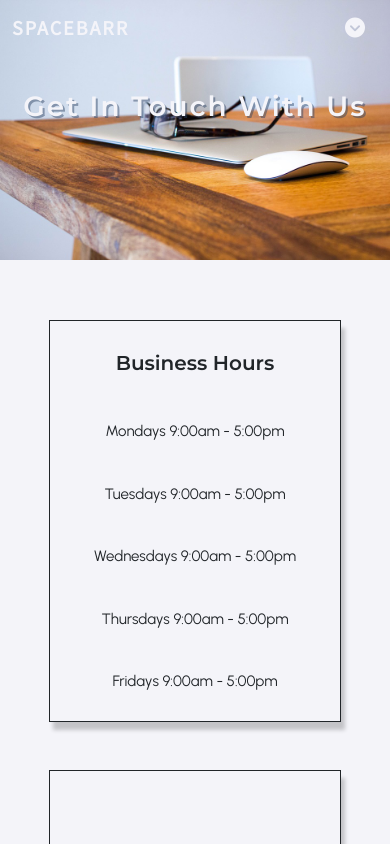
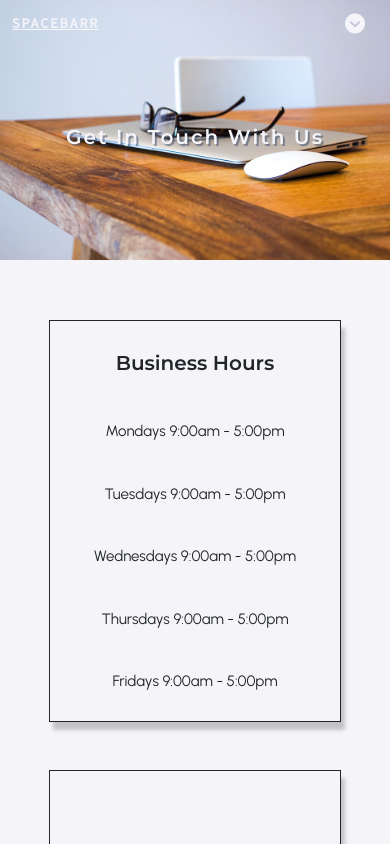
Before and after one commit to melissabarrerafarias/freelanced-company, a React (Create React App) app: page /contact in a window 390 px wide. Shown: the top 844 px of the page. Built offline with nearby package versions, Linux system fonts and the light colour scheme.

Commit message:
few cosmetic changes on resize

```diff
--- a/src/components/NavBar/index.js
+++ b/src/components/NavBar/index.js
@@ -4,8 +4,8 @@ import '../../navbar.css';
 function NavBar() {
     return (
         <nav class="navbar navbar-expand-lg navbar-light navbar-background">
-            <div class="container-fluid">
-                <a class="navbar-brand" href="/">SPACEBARR</a>
+            <div id = "navBarElements" class="container-fluid">
+                <a id = "navTitle" class="navbar-brand" href="/">SPACEBARR</a>
 
                 <button class="navbar-toggler" type="button" data-bs-toggle="collapse" data-bs-target="#navbarNavDropdown" aria-controls="navbarNavDropdown" aria-expanded="false" aria-label="Toggle navigation">
                     <i class="fas fa-chevron-circle-down"></i>
--- a/src/contact.css
+++ b/src/contact.css
@@ -280,6 +280,14 @@ ol, ul {
     .submit-btn {
         font-size: 13px;
     }
+
+    .contact-div-heading {
+        margin-top: 32%;
+    }
+
+    .contact-heading {
+        font-size: 30px;
+    }
 }
 
 @media (max-width: 575.98px) {
@@ -340,6 +348,10 @@ ol, ul {
     .submit-btn {
         font-size: 14px;
     }
+
+    .contact-heading {
+        font-size: 20px;
+    }
 }
 
 @media (max-width: 375.98px) {
@@ -372,4 +384,7 @@ ol, ul {
         font-size: 12px;
     }
 
+    .contact-heading {
+        font-size: 15px;
+    }
 }
--- a/src/footer.css
+++ b/src/footer.css
@@ -14,6 +14,7 @@
     color: var(--ghost-white)
 }
 
+/* media queries */
  @media (max-width: 575.98px) {
     .footer a {
         font-size: 30px;
--- a/src/navbar.css
+++ b/src/navbar.css
@@ -1,5 +1,9 @@
 a:hover {
     color: gray
+}
+
+#navTitle {
+    text-decoration: underline;
 }
 
 .navbar-background {
@@ -24,10 +28,23 @@ a:hover {
     border-color: transparent;
 }
 
-.navbar{
+.navbar {
     position: absolute;
     top: 0;
     left: 0;
     right: 0;
     z-index: 14;
 }
+
+/* media queries */
+@media (max-width: 575.98px) {
+    .navbar-light .navbar-brand, .navbar-light .navbar-nav .nav-link {
+        font-size: 14px;
+    }
+}
+
+@media (max-width: 375.98px) {
+    .navbar-light .navbar-brand, .navbar-light .navbar-nav .nav-link {
+        font-size: 12px;
+    }
+}
```
